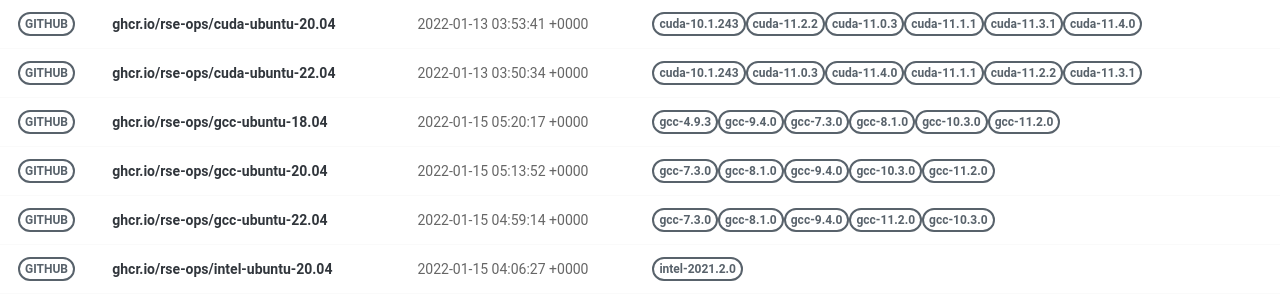
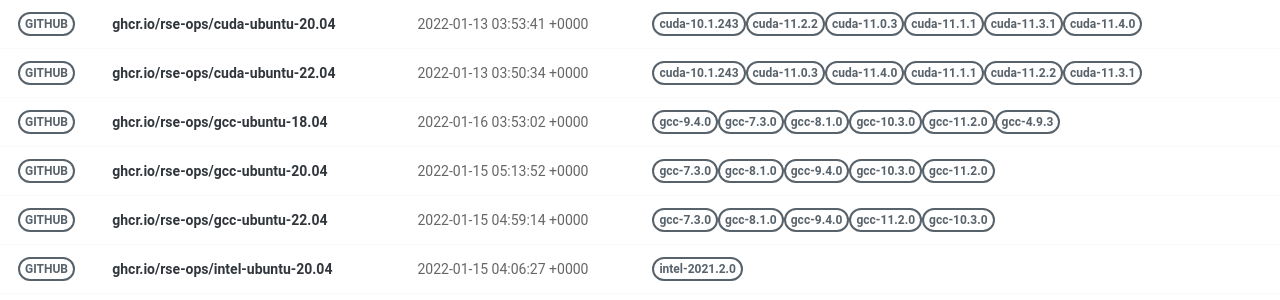
Before and after one commit to rse-ops/docker-images, a Jekyll site: the page built from pages/index.md, in a window 1280 px wide. Shown: the part 277-577 px from the top of the page. Built offline with Jekyll 4.4.1, drawn with Linux system fonts in a browser that asks for light colours; nearby versions of some CDN libraries.

Commit message:
Automated push to update library 2022-01-16

```diff
--- a/_library/ghcr.io-rse-ops-gcc-ubuntu-18.04.md
+++ b/_library/ghcr.io-rse-ops-gcc-ubuntu-18.04.md
@@ -1,14 +1,11 @@
 ---
 layout: container
 name: ghcr.io/rse-ops/gcc-ubuntu-18.04
-updated_at: 2022-01-15 05:20:17.661401
+updated_at: 2022-01-16 03:53:02.684328
 
 
 container_url: https://github.com/orgs/rse-ops/packages/container/package/gcc-ubuntu-18.04
 versions:
- - tag: gcc-4.9.3
-   dockerfile: https://github.com/rse-ops/docker-images/blob/main/ubuntu/gcc/Dockerfile
-   manifest: https://crane.ggcr.dev/manifest/ghcr.io/rse-ops/gcc-ubuntu-18.04:gcc-4.9.3
  - tag: gcc-9.4.0
    dockerfile: https://github.com/rse-ops/docker-images/blob/main/ubuntu/gcc/Dockerfile
    manifest: https://crane.ggcr.dev/manifest/ghcr.io/rse-ops/gcc-ubuntu-18.04:gcc-9.4.0
```
Also changed, not shown: other parts of _library/ghcr.io-rse-ops-gcc-ubuntu-18.04.md (+3 -0 lines).
